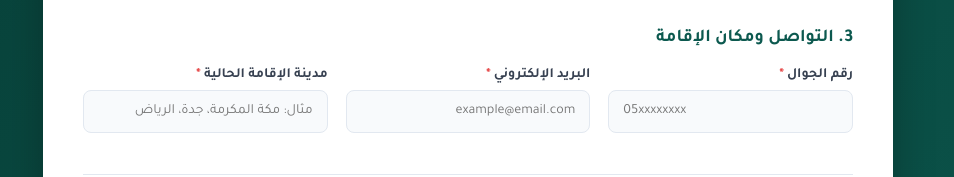
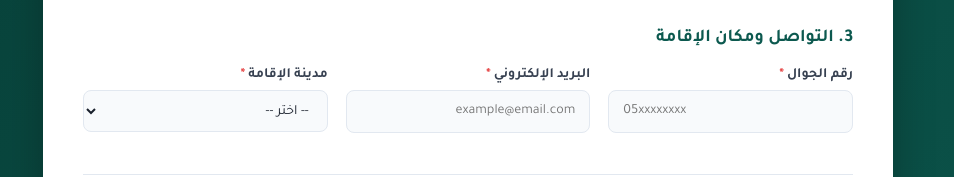
Before and after one commit to syqeq/jobs, a website: page index.html in a window 1280 px wide. Shown: the part 775-952 px from the top of the page, without its empty margins (172-1126 px from the left). Drawn offline with Linux system fonts and the light colour scheme.

Commit message:
Update index.html

```diff
--- a/index.html
+++ b/index.html
@@ -279,7 +279,6 @@
 <body>
   <div class="container">
     <header class="header">
-      <!-- الشعار عبر الرابط السحابي المباشر الموثوق -->
       <img src="https://i.ibb.co/S7DMyp4Q/WhatsApp-Image-2026-08-23-at-9-48-59-PM-3.jpg" alt="شعار مجموعة سييرا ومواسم" class="header-logo" />
       <h1>بوابة التوظيف الموحدة</h1>
       <p>مواسم - إحدى شركات مجموعة سييرا (المسافر)</p>
@@ -359,7 +358,7 @@
           </div>
         </div>
 
-        <!-- بيانات التواصل والإقامة -->
+        <!-- بيانات التواصل ومكان الإقامة -->
         <div class="form-section">
           <h2>3. التواصل ومكان الإقامة</h2>
           <div class="grid-3">
@@ -374,8 +373,20 @@
             </div>
 
             <div class="input-group">
-              <label for="city">مدينة الإقامة الحالية <span class="req">*</span></label>
-              <input type="text" id="city" name="city" placeholder="مثال: مكة المكرمة، جدة، الرياض" required />
+              <label for="city">مدينة الإقامة <span class="req">*</span></label>
+              <select id="city" name="city" required>
+                <option value="" disabled selected>-- اختر --</option>
+                <option value="الرياض">الرياض</option>
+                <option value="جدة">جدة</option>
+                <option value="مكة المكرمة">مكة المكرمة</option>
+                <option value="المدينة المنورة">المدينة المنورة</option>
+                <option value="الدمام">الدمام</option>
+                <option value="الخبر">الخبر</option>
+                <option value="أبها">أبها</option>
+                <option value="تبوك">تبوك</option>
+                <option value="القصيم">القصيم</option>
+                <option value="أخرى">أخرى</option>
+              </select>
             </div>
           </div>
         </div>
```
